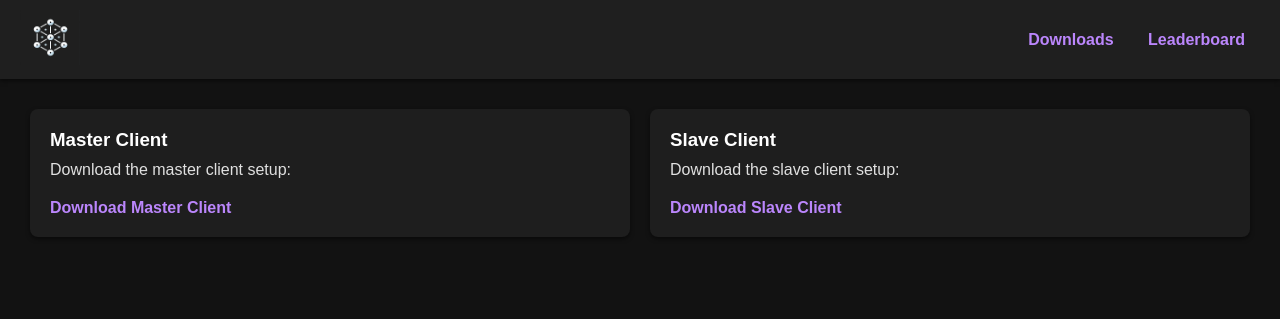
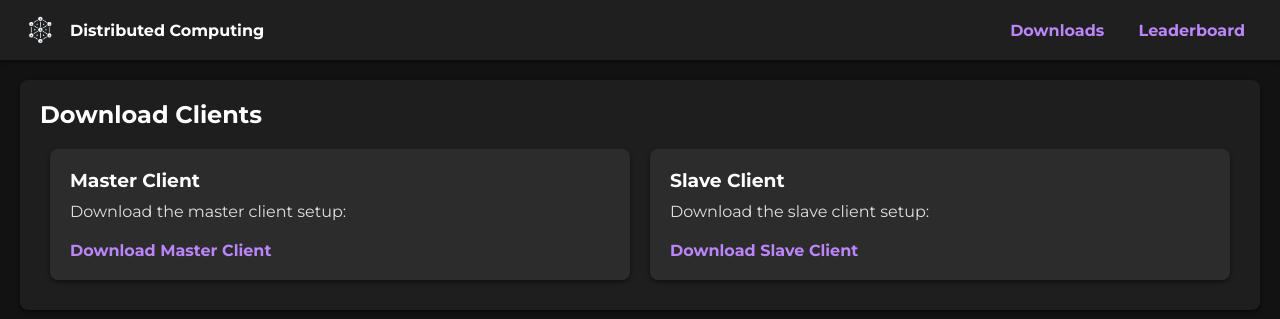
Before and after one commit to ErnestaLim/cloud-resource-pooling, a Flask app: page /downloads in a window 1280 px wide. Shown: the top 319 px of the page. Run offline with Flask 3, Linux system fonts and the light colour scheme.

Commit message:
added "Monserrat" font, included "Distributed Computing" to logo image.

```diff
--- a/static/styles.css
+++ b/static/styles.css
@@ -1,9 +1,18 @@
 body {
-  font-family: Arial, sans-serif;
+  font-family: "Montserrat", sans-serif;
   margin: 0;
   padding: 0;
   background-color: #121212;
   color: #e0e0e0;
+}
+
+/* Apply the font to other elements as needed */
+h1,
+h2,
+h3,
+p,
+a {
+  font-family: "Montserrat", sans-serif;
 }
 
 header {
@@ -16,9 +25,29 @@ header {
   box-shadow: 0 2px 4px rgba(0, 0, 0, 0.5);
 }
 
+.logo {
+  display: flex;
+  align-items: center;
+}
+
+.logo-link {
+  display: flex;
+  align-items: center;
+  text-decoration: none;
+  color: inherit;
+}
+
 .logo img {
-  height: 55px;
-  width: 60px;
+  height: 40px;
+  margin-right: 10px; /* Add some space between the image and the text */
+}
+
+.logo-link span {
+  text-decoration: none; /* Ensure no underline */
+}
+
+.logo-link:hover span {
+  text-decoration: none; /* Ensure no underline on hover */
 }
 
 nav a {
@@ -32,25 +61,24 @@ nav a:hover {
   text-decoration: underline;
 }
 
-.container {
+.content {
+  margin: 20px;
+  padding: 20px;
+  background-color: #1e1e1e;
+  border-radius: 8px;
+  box-shadow: 0 2px 4px rgba(0, 0, 0, 0.5);
+}
+
+.download-container {
   display: flex;
   justify-content: space-between;
-  margin: 20px;
 }
 
 .download-client {
   flex: 1;
   margin: 10px;
   padding: 20px;
-  background-color: #1e1e1e;
-  border-radius: 8px;
-  box-shadow: 0 2px 4px rgba(0, 0, 0, 0.5);
-}
-
-.content {
-  margin: 20px;
-  padding: 20px;
-  background-color: #1e1e1e;
+  background-color: #2c2c2c;
   border-radius: 8px;
   box-shadow: 0 2px 4px rgba(0, 0, 0, 0.5);
 }
--- a/templates/components/nav.html
+++ b/templates/components/nav.html
@@ -1,10 +1,11 @@
 <header>
   <div class="logo">
-    <a href="{{ url_for('index') }}">
+    <a href="{{ url_for('index') }}" class="logo-link">
       <img
         src="{{ url_for('static', filename='assets/logo.webp') }}"
         alt="Logo"
       />
+      <span>Distributed Computing</span>
     </a>
   </div>
   <nav>
--- a/templates/downloads.html
+++ b/templates/downloads.html
@@ -8,25 +8,36 @@
       type="text/css"
       href="{{ url_for('static', filename='styles.css') }}"
     />
+    <link
+      href="https://fonts.googleapis.com/css2?family=Montserrat:wght@400;500;700&display=swap"
+      rel="stylesheet"
+    />
   </head>
   <body>
     {% include 'components/nav.html' %}
 
-    <div class="container">
+    <div class="content">
+      <h2>Download Clients</h2>
+      <div class="download-container">
         <section class="download-client">
           <h3>Master Client</h3>
           <p>Download the master client setup:</p>
-        <a href="https://d3ggzb9hx6l7ab.cloudfront.net/hello-world.tar" download
+          <a
+            href="https://d3ggzb9hx6l7ab.cloudfront.net/hello-world.tar"
+            download
             >Download Master Client</a
           >
         </section>
         <section class="download-client">
           <h3>Slave Client</h3>
           <p>Download the slave client setup:</p>
-        <a href="https://d3ggzb9hx6l7ab.cloudfront.net/hello-world.tar" download
+          <a
+            href="https://d3ggzb9hx6l7ab.cloudfront.net/hello-world.tar"
+            download
             >Download Slave Client</a
           >
         </section>
       </div>
+    </div>
   </body>
 </html>
--- a/templates/index.html
+++ b/templates/index.html
@@ -7,6 +7,10 @@
       rel="stylesheet"
       type="text/css"
       href="{{ url_for('static', filename='styles.css') }}"
+    />
+    <link
+      href="https://fonts.googleapis.com/css2?family=Montserrat:wght@400;500;700&display=swap"
+      rel="stylesheet"
     />
   </head>
   <body>
--- a/templates/leaderboard.html
+++ b/templates/leaderboard.html
@@ -7,6 +7,10 @@
       rel="stylesheet"
       type="text/css"
       href="{{ url_for('static', filename='styles.css') }}"
+    />
+    <link
+      href="https://fonts.googleapis.com/css2?family=Montserrat:wght@400;500;700&display=swap"
+      rel="stylesheet"
     />
   </head>
   <body>
```
Lines whose indentation alone changed are shown as unchanged.
